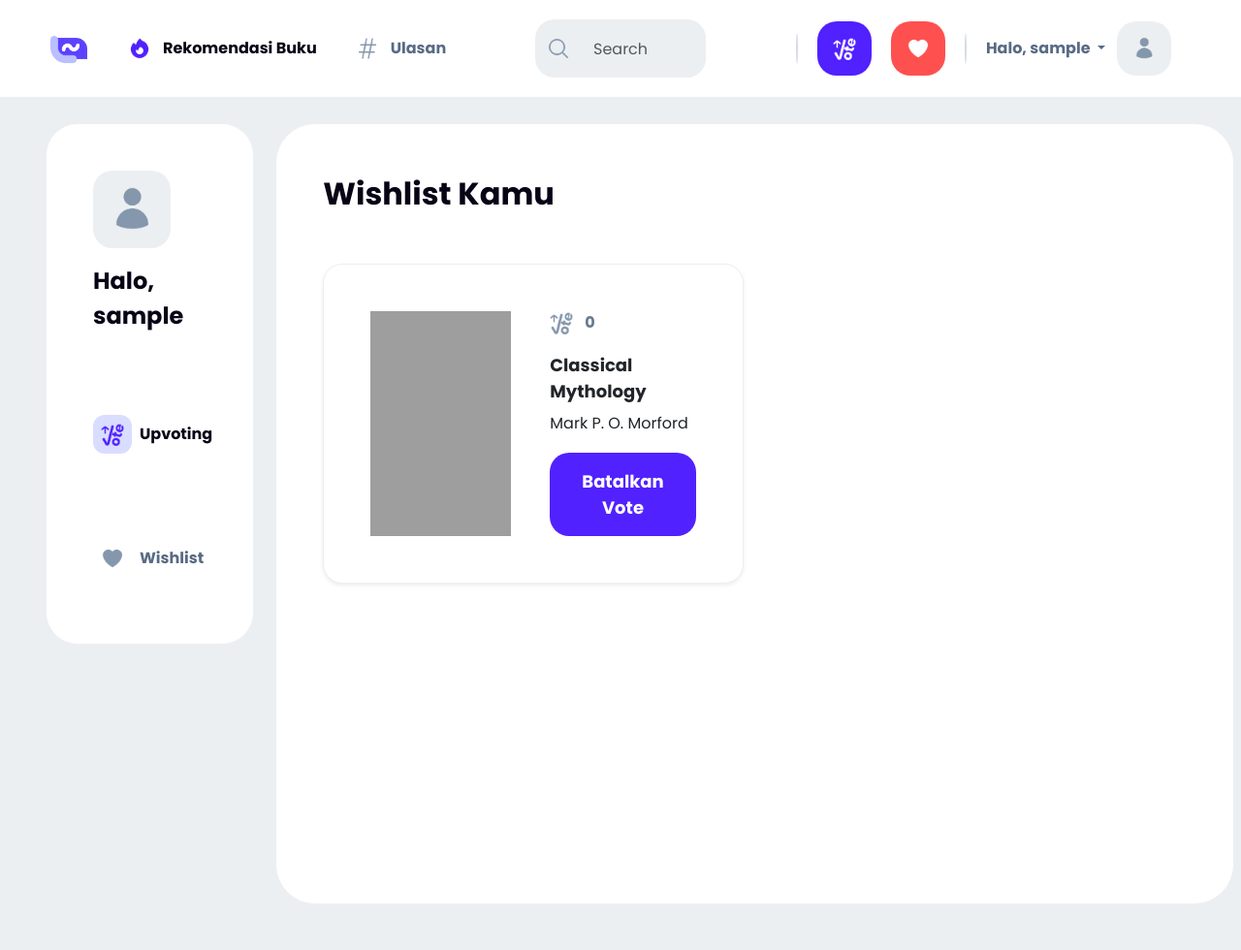
After one commit to PBP23-A01/Litracker, a Django app: page /home/add_favorite/ in a window 1280 px wide. The commit adds this page. Shown: the whole page at 97% size. Run offline with Django 4.2, Linux system fonts and the light colour scheme; a user stored in the database is signed in; data comes from the database, SQL or seed files in the repository; tables that the repository leaves empty hold one stand-in row (values such as "Sample post"); parts of the project's set-up code (start-up, migrations or seed data) failed here and were passed over; grey boxes are pictures that could not be loaded.

Commit message:
Add Favorite

```diff
--- a/book/urls.py
+++ b/book/urls.py
@@ -1,4 +1,4 @@
-from django.urls import path
+from django.urls import path,include
 from book.views import get_books, show_homepage, upvote_book, search_books
 
 app_name = 'book'
@@ -8,4 +8,5 @@ urlpatterns = [
     path('', show_homepage, name='show_homepage'),
     path('search-books/', search_books, name='search_books'),
     path('upvote_book/<int:book_id>/', upvote_book, name='upvote_book'),
+    path('add_favorite/', include('favorite_book.urls')),
 ]
--- /dev/null
+++ b/favorite_book/templates/favorite.html
@@ -0,0 +1,193 @@
+{% extends 'base.html' %}
+
+{% block content %}
+
+
+{% load static %}
+
+<!-- Desktop Navbar -->
+<div class="desktop">
+    <nav class="container-fluid d-flex flex-row justify-content-between g-0 fixed-top align-items-center" style="background-color: white; height: 100px; padding-inline: 40px; padding-block: 20px;">
+        <div class="container-fluid col-lg-5 h-100 d-flex flex-row align-items-center justify-content-start" style="background-color: white;">
+            <img src="{% static 'icon/logo nav.png' %}" alt="Logo Litracker" style="background-color: white; margin-right: 40px; width: 40px; height: 40px;">
+            <div class=" g-0 d-flex flex-row align-items-center justify-content-start" style="background-color: white; margin-right: 40px; ">
+                <img src="{% static 'icon/fire purple.png' %}" alt="rekomendasi" style="width: 24px; height: 24px; margin-right: 12px; background-color: white;">
+                <div class="nav-text-primary d-flex">Rekomendasi Buku</div>
+            </div>
+            <div class=" g-0 d-flex flex-row align-items-center justify-content-start" style="background-color: white;">
+                <img src="{% static 'icon/tag grey.png' %}" alt="rekomendasi" style="width: 24px; height: 24px; margin-right: 12px; background-color: white;">
+            </div>
+
+            <div class=" g-0 d-flex flex-row align-items-center justify-content-start" style="background-color: white;">
+              <a href="{% url 'review_book:show_review' %}" style="text-decoration: none;">
+                <div class="nav-text-secondary d-flex" >Ulasan</div>
+              </a>
+            </div>
+
+        </div>
+        <div class="container-fluid w-100 h-100 d-flex align-items-center" style="background-color: white;">
+            <div class="search w-100 d-flex flex-row align-items-center justify-content-between" style="background-color: var(--kashmir-blue-100); height: 100%; border-radius: 20px; padding-left: 12px;">
+                <img src="{% static 'icon/search grey.png' %}" alt="search" style="width: 24px; height: 24px; margin-right: 12px; background-color: var(--kashmir-blue-100);">
+                <input type="text" class="form-control d-flex align-items-center h-100 w-100" style="background-color: var(--kashmir-blue-100); color: var(--kashmir-blue-500); border-radius: 0px 20px 20px 0px; border-style: none;" placeholder="Search">
+                <!-- <div class="d-flex align-items-center h-100" style="background-color: var(--kashmir-blue-100); color: var(--kashmir-blue-500);">Search</div> -->
+            </div>
+        </div>
+        <div class="container-fluid col-lg-5 h-100 d-flex flex-row align-items-center justify-content-end" style="background-color: white;">
+            <div class="vertical-line"></div>
+            <div class="upvote" style="height: 56px; width: 56px; margin-right: 20px; background-color: var(--jaguar-600); border-radius: 20px; display: flex; align-items: center; justify-content: center;">
+              <a href="{% url 'upvote_book:upvote_book' %}"><img src="{% static 'icon/upvote white.png' %}" alt="upvote" style="height: 24px; width: 24px; background-color: var(--jaguar-600);"></a>
+            </div>
+            <div class="wishlist" style="height: 56px; width: 56px; margin-right: 20px; background-color: var(--coral-red-400); border-radius: 20px; display: flex; align-items: center; justify-content: center;">
+                <img src="{% static 'icon/love white.png' %}" alt="wishlist" style="height: 24px; width: 24px; background-color: var(--coral-red-400);">
+            </div>
+            <div class="vertical-line"></div>
+
+            <a class="nav-text-secondary nav-link dropdown-toggle" href="#" id="navbarDarkDropdownMenuLink" role="button" data-bs-toggle="dropdown" aria-expanded="false" style="margin-right: 12px;">
+                Halo, {{ user.username }}
+            </a>
+            <ul class="dropdown-menu dropdown-menu-dark" aria-labelledby="navbarDarkDropdownMenuLink" style="background-color: white; border-radius: 20px; border-color: var(--kashmir-blue-100);">
+                <li style="background-color: white; border-radius: 20px;"><a class="dropdown-item" href="#" style="background-color: white; border-radius: 20px; font-weight: 400; color: var(--kashmir-blue-500)">Account Info</a></li>
+                <li style="background-color: white; border-radius: 20px;"><a class="dropdown-item" href="{% url 'authentication:logout_user' %}" style="background-color: white; border-radius: 20px; color: var(--kashmir-blue-500)">Logout</a></li>
+            </ul>
+
+
+            <div class="user" style="height: 56px; width: 56px; margin-right: 20px; background-color: var(--kashmir-blue-100); border-radius: 20px; display: flex; align-items: center; justify-content: center;">
+                <img src="{% static 'icon/user grey.png' %}" alt="user" style="height: 24px; width: 24px; background-color: var(--kashmir-blue-100);">
+            </div>
+        </div>
+    </nav>
+
+
+  </div>
+
+  <!-- Mobile Navbar -->
+  <div class="mobile">
+    <nav class="container-fluid d-flex flex-row justify-content-between g-0 fixed-top align-items-center" style="background-color: white; height: 100px; padding-inline: 28px; padding-block: 20px;">
+        <div class="container-fluid col-2 d-flex justify-content-start align-items-center h-100 g-0" style="background-color: white;" >
+            <img src="{% static 'icon/logo nav.png' %}" alt="Logo Litracker" style="background-color: white; width: 40px; height: 40px;">
+        </div>
+        <div class="container-fluid col-8 d-flex justify-content-center align-items-center h-100 g-0" style="background-color: white;">
+            <div class="upvote" style="height: 40px; width: 40px; margin-right: 20px; background-color: var(--jaguar-600); border-radius: 12px; display: flex; align-items: center; justify-content: center;">
+                <img src="{% static 'icon/upvote white.png' %}" alt="upvote" style="height: 20px; width: 20px; background-color: var(--jaguar-600);">
+            </div>
+            <div class="wishlist" style="height: 40px; width: 40px; margin-right: 20px; background-color: var(--coral-red-400); border-radius: 12px; display: flex; align-items: center; justify-content: center;">
+                <img src="{% static 'icon/love white.png' %}" alt="wishlist" style="height: 20px; width: 20px; background-color: var(--coral-red-400);">
+            </div>
+        </div>
+        <div class="container-fluid col-2 d-flex justify-content-end align-items-center h-100 g-0" style="background-color: white;">
+            <img src="{% static 'icon/menu.png' %}" alt="menu" style="height: 24px; width: 24px; background-color: white;">
+        </div>
+    </nav>
+  </div>
+
+<div class="container-fluid d-flex flex-row  p-5 " style="margin-top: 80px; min-height: 900px;">
+    <div class="col-2 d-flex">
+    </div>
+    <div class="col-2 d-flex flex-column p-5 align-items-start position-fixed" style="background-color: white;  border-radius: 32px; margin-right: 20px; ">
+        <img src="{% static 'icon/user grey.png' %}" alt="user" style="padding: 16px; height: 80px; width: 80px; background-color: var(--kashmir-blue-100); border-radius: 20px;">
+        <div class="text-xl-black py-3">Halo, {{ user.username }}</div>
+        <div class="upvote d-flex align-items-center justify-content-start flex-row mt-5 w-100" style="height: 80px; background-color: white;">
+            <img src="{% static 'icon/upvote blue.png' %}" alt="user" style="padding:8px; height: 40px; width: 40px; background-color: var(--jaguar-100); border-radius: 12px; margin-right: 8px;">
+            <div class="text-lg-black">Upvoting</div>
+        </div>
+        <div class="upvote d-flex align-items-center justify-content-start flex-row mt-5 w-100" style="height: 80px; background-color: white;">
+            <img src="{% static 'icon/love grey.png' %}" alt="user" style="padding:8px; height: 40px; width: 40px; background-color: white; border-radius: 12px; margin-right: 8px;">
+            <div class="text-lg-grey">Wishlist</div>
+        </div>
+    </div>
+
+    <div class="col-10 d-flex p-5 flex-column" style="background-color: white;  border-radius: 40px; margin-left: 40px;">
+        <div class="text-2xl-black">Wishlist Kamu</div>
+
+        <div class="allcards row" style="background-color: white;">
+            {% for book in wishlist_books %}
+                <div class="py-5 col-xl-6 col-lg-12" style="background-color: white;">
+                    <div class="card mb-4 p-5 d-flex flex-row shadow-sm" style="border-radius: 20px; border-color: var(--kashmir-blue-100); background-color: white;">
+                        <img src="{{ book.image_url_l }}" alt="user" style="width: 145px; height: 232px; margin-right: 40px;">
+                        <div class="content-card d-flex flex-column justify-content-between w-100" style="background-color: white;">
+                            <div class="rank d-flex flex-column justify-content-center align-items-start" style="background-color: white;">
+
+                                <div class="total-upvote d-flex flex-row justify-content-center align-items-center" style="background-color: white;">
+                                    <img src="{% static 'icon/upvote grey.png' %}" alt="user" style="width: 24px; height: 24px; margin-right: 12px; background-color: white;">
+                                    <p style="margin-bottom: 0px; background-color: white; color: var(--kashmir-blue-500); font-weight: 700;">{{ book.total_votes }}</p>
+                                </div>
+                            </div>
+                            <div class="about d-flex flex-column" style="background-color: white;">
+                                <p style="margin-bottom: 8px; background-color: white; font-size: 18px; font-weight: 700;">{{ book.title }}</p>
+                                <p style="margin-bottom: 0px; background-color: white;">{{ book.author }}</p>
+                            </div>
+                            <div class="action" style="background-color: white;">
+                                <button style="background-color: var(--jaguar-600); border-radius: 20px; padding: 16px; border-style: none; color: white; font-size: 18px; font-weight: 700;">
+                                    <a href="{% url 'book:upvote_book' book.pk %}" style="text-decoration: none; border-style: none; color: white; background-color: var(--jaguar-600);">
+                                        {% if book in request.user.userprofile.wishlist_books.all %}
+                                            Batalkan Vote
+                                        {% endif %}
+                                      </a>
+                                </button>
+
+                            </div>
+                        </div>
+                    </div>
+                </div>
+            {% endfor %}
+        </div>
+    </div>
+</div>
+
+<script>
+    // JavaScript to handle upvoting
+    document.addEventListener("DOMContentLoaded", function () {
+        const upvoteButtons = document.querySelectorAll(".upvote-link");
+        upvoteButtons.forEach(button => {
+            button.addEventListener("click", function (event) {
+                event.preventDefault();
+                const bookId = this.getAttribute("data-book-id");
+                upvoteBook(bookId);
+            });
+        });
+
+        function upvoteBook(bookId) {
+            fetch("{% url 'book:upvote_book' 0 %}".replace("0", bookId), {
+                method: "POST",
+                credentials: "same-origin",
+                headers: {
+                    "X-CSRFToken": getCookie("csrftoken"), // Make sure you have a function to get the CSRF token
+                    "Content-Type": "application/json",
+                },
+            })
+                .then(response => response.json())
+                .then(data => {
+                    if (data.success) {
+                        const button = document.getElementById(`upvote-button-${bookId}`);
+                        const upvoteText = button.querySelector(".upvote-link");
+                        if (upvoteText.textContent.trim() === "Upvote") {
+                            upvoteText.textContent = "Remove Upvote";
+                        } else {
+                            upvoteText.textContent = "Upvote";
+                        }
+                    }
+                })
+                .catch(error => {
+                    console.error("Error upvoting book:", error);
+                });
+        }
+
+        function getCookie(name) {
+            var cookieValue = null;
+            if (document.cookie && document.cookie !== "") {
+                var cookies = document.cookie.split(";");
+                for (var i = 0; i < cookies.length; i++) {
+                    var cookie = cookies[i].trim();
+                    // Does this cookie string begin with the name we want?
+                    if (cookie.substring(0, name.length + 1) === name + "=") {
+                        cookieValue = decodeURIComponent(cookie.substring(name.length + 1));
+                        break;
+                    }
+                }
+            }
+            return cookieValue;
+        }
+    });
+  </script>
+
+{% endblock content %}
--- /dev/null
+++ b/favorite_book/urls.py
@@ -0,0 +1,7 @@
+from django.urls import path
+from favorite_book.views import add_favorite, show_favorite
+
+urlpatterns = [
+    path('', show_favorite, name='show_favorite'),
+    path('book/<int:book_id>', add_favorite, name='add_favorite'),
+]
--- a/favorite_book/views.py
+++ b/favorite_book/views.py
@@ -1,3 +1,27 @@
-from django.shortcuts import render
+from django.shortcuts import render, redirect
+from book.models import Book
+from authentication.models import UserProfile
+from django.contrib.auth.decorators import login_required
+
 
 # Create your views here.
+
+@login_required
+def add_favorite(request, book_id):
+    book = Book.objects.get(pk=book_id)
+    user_profile = UserProfile.objects.get(user=request.user)
+    user_profile.wishlist_books.add(book)
+    return redirect('book_detail', book_id=book_id)
+
+@login_required
+def show_favorite(request):
+    # Get the user's profile
+    user_profile = UserProfile.objects.get(user=request.user)
+
+    # Get the books that the user has upvoted
+    wishlist_books = user_profile.wishlist_books.all()
+
+    context = {'wishlist_books': wishlist_books}
+
+    # You can now pass 'upvoted_books' to your template to display the list
+    return render(request, 'favorite.html', context)
```
Also changed, not shown: book/templates/homepage.html (+7 -5 lines).
